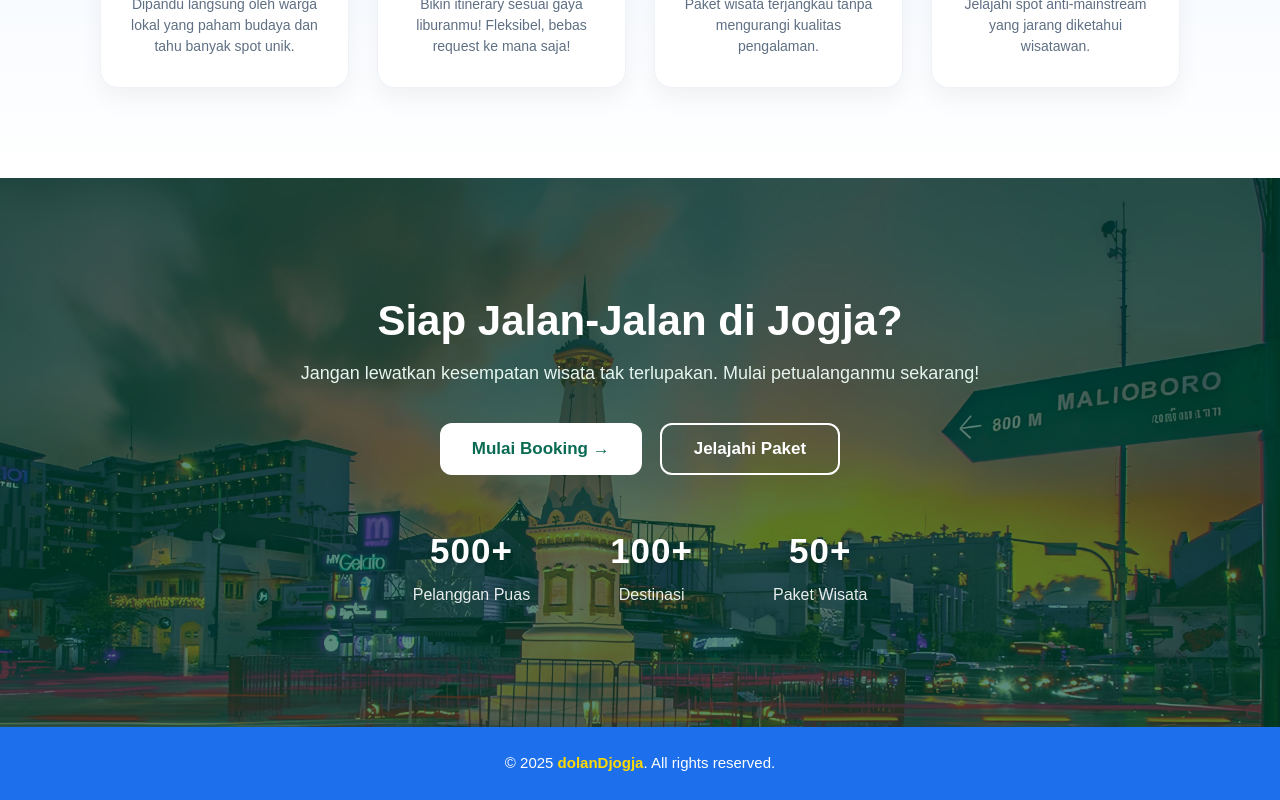
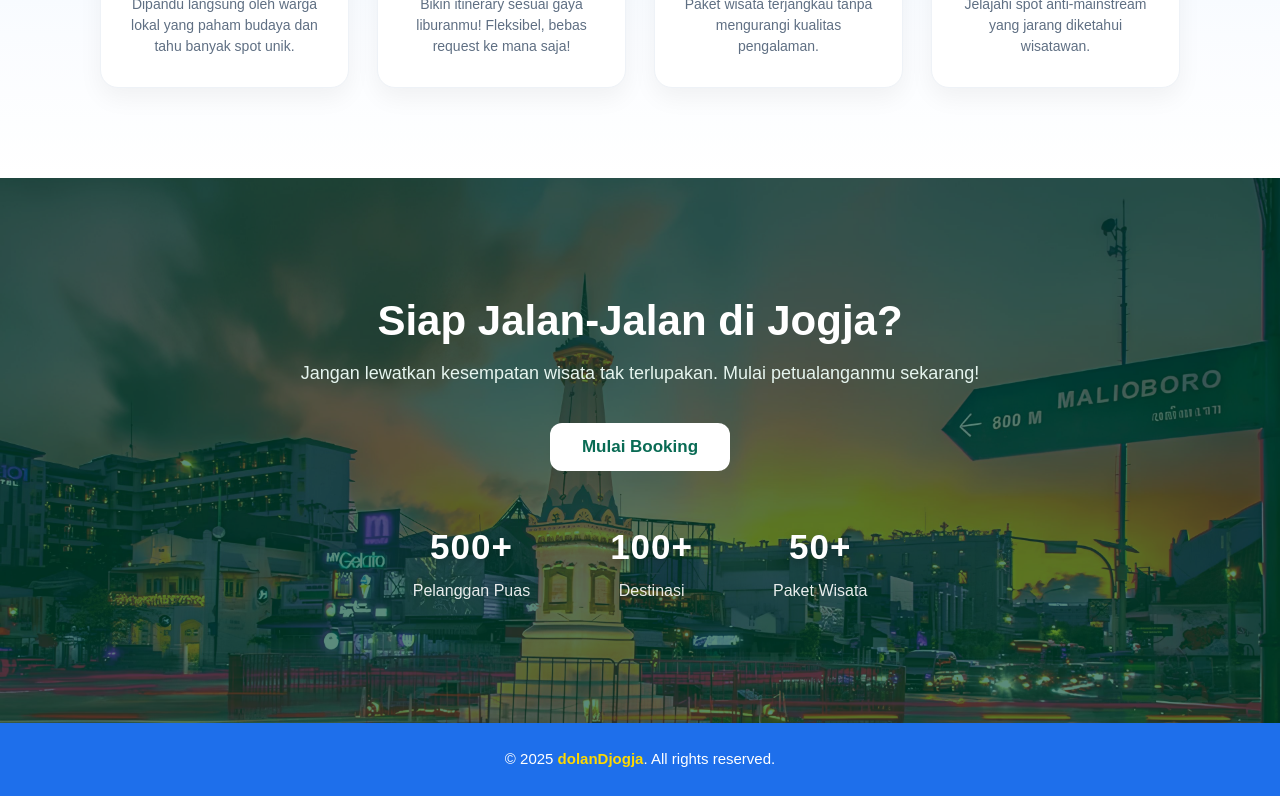
Before and after one commit to Poeww/dolanDjogja_7A, a React (Vite) app in the folder dolanDjogja_fe/: page / in a window 1280 px wide. Shown: the part 1746-2546 px from the top of the page. Built offline with nearby package versions, Linux system fonts and the light colour scheme; no server answers.

Commit message:
update: function button mulai booking direct page

```diff
--- a/dolanDjogja_fe/src/home/home.jsx
+++ b/dolanDjogja_fe/src/home/home.jsx
@@ -319,8 +319,29 @@ export default function Home() {
           </p>
 
           <div className="cta-buttons">
-            <button className="btn-cta-primary">Mulai Booking →</button>
-            <button className="btn-cta-outline">Jelajahi Paket</button>
+            <button
+              className="btn-cta-primary"
+              onClick={() => {
+                const user = JSON.parse(localStorage.getItem("user"));
+
+                if (!user) {
+                  window.location.href = "/login";
+                  return;
+                }
+
+                if (user.role === "user") {
+                  window.location.href = "/booking";
+                  return;
+                }
+
+                if (user.role === "admin") {
+                  window.location.href = "/admin";
+                  return;
+                }
+              }}
+            >
+              Mulai Booking
+            </button>
           </div>
 
           <div className="cta-stats">
```
